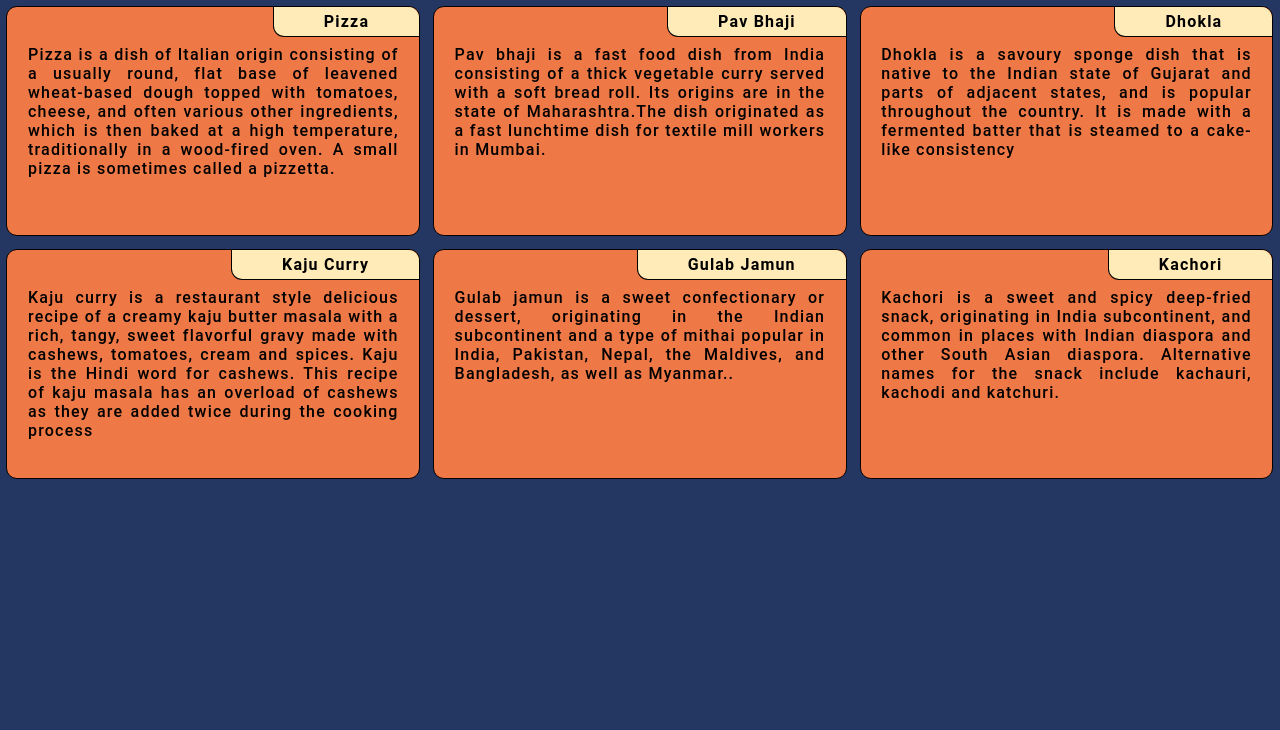
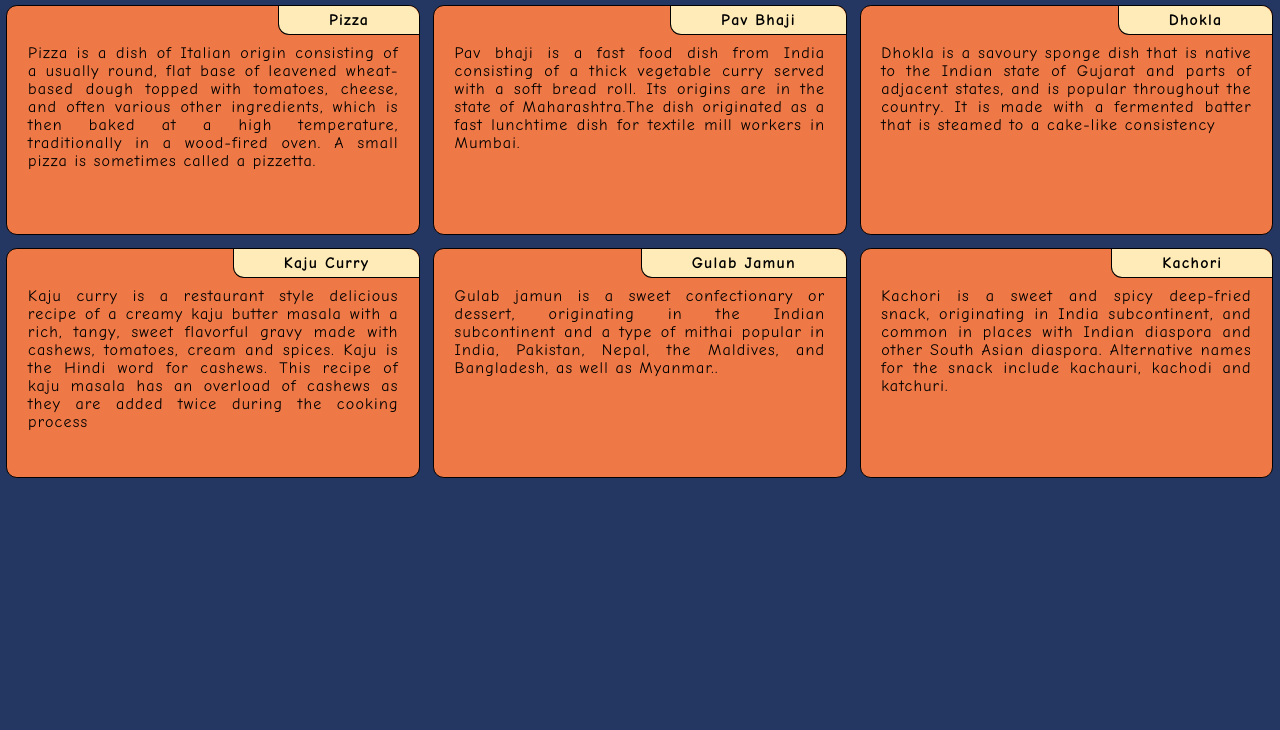
Before and after one commit to smit77763/coursera-test, a plain HTML site: page module2_solution/index.html in a window 1280 px wide. Shown: the part 70-800 px from the top of the page. Drawn offline with Linux system fonts and the light colour scheme.

Commit message:
Changed Font

```diff
--- a/module2_solution/css/styles.css
+++ b/module2_solution/css/styles.css
@@ -3,7 +3,7 @@
   margin: 0px;
   padding: 0px;
 
-  font-family: "Roboto";
+  font-family: "Comic Sans MS", cursive, sans-serif;
   letter-spacing: 1.2px;
 }
 body {
```
